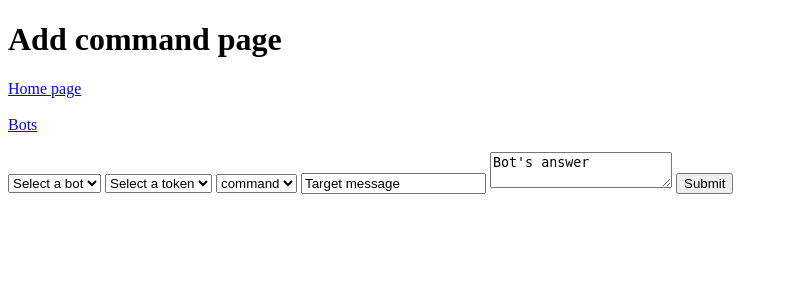
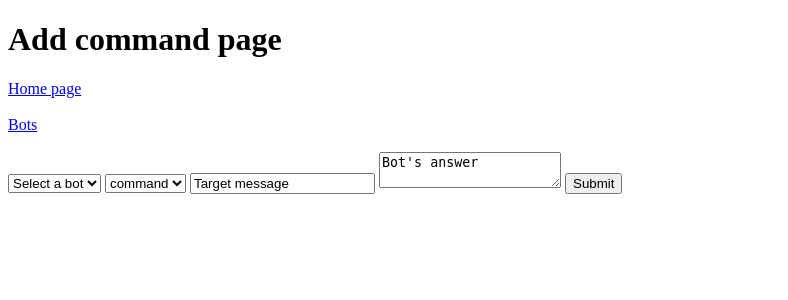
Before and after one commit to IHateModernity/bot-constructor, a Django app: page /bots/bot-add-command/ in a window 1280 px wide. Shown: the top 300 px of the page, without its empty margins (0-788 px from the left). Run offline with Django 4.2, Linux system fonts and the light colour scheme; a user stored in the database is signed in; data comes from the database, SQL or seed files in the repository; both versions use the stored data as it was after the commit.

Commit message:
Убрать лишнее поле токена в добавлении команд

```diff
--- a/bot_constructor/constructor/forms.py
+++ b/bot_constructor/constructor/forms.py
@@ -10,4 +10,4 @@ class CreateNewBotForm(ModelForm):
 class CommandCreateForm(ModelForm):
     class Meta:
         model = Command
-        fields = ['bot_name', 'bot_token', 'type', 'message', 'answer', ]
+        fields = ['bot_name', 'type', 'message', 'answer', ]
--- a/bot_constructor/constructor/models.py
+++ b/bot_constructor/constructor/models.py
@@ -6,7 +6,7 @@ User = settings.AUTH_USER_MODEL
 class Bot(models.Model):
     user = models.ForeignKey(User, on_delete=models.CASCADE, null=True, blank=True)
     bot_username = models.CharField("Bot's username", max_length=30)
-    bot_token = models.CharField("Bot's token", max_length=50)
+    bot_token = models.CharField("Bot's token", max_length=50, null=False)
     has_script = models.BooleanField('Has script?', default=False)
     script_path = models.CharField('Path', default='', max_length=70)
 
@@ -16,7 +16,7 @@ class Bot(models.Model):
 
 class Command(models.Model):
     bot_name = models.CharField('Name', max_length=30) # Будет вылазить выбор всех ботов пользователя
-    bot_token = models.CharField('Token', default=None, max_length=30)
+    bot_token = models.CharField('Token', null=True, blank=True, max_length=30)
     type = models.CharField('Type', default='command', max_length=10) # Тип команды бота
     message = models.CharField('', default='Target message', max_length=10) # Команда которая будет писаться через слеш
     answer = models.TextField('Answer', max_length=255) # Ответ на эту команду
--- a/bot_constructor/constructor/templates/constructor/bot-add-command.html
+++ b/bot_constructor/constructor/templates/constructor/bot-add-command.html
@@ -24,15 +24,6 @@
             {% endfor %}
         </select>
 
-        <select type="text" name="bot_token" id="id_bot_token">
-            {% for bot in bots %}
-                <option>{{ bot.bot_token }}</option>
-            {% empty %}
-                <option>Select a token</option>
-            {% endfor %}
-        </select>
-
-
         <select type="text" name="type" id="id_type" >
             <option>command</option>
             <option>message</option>
--- a/bot_constructor/constructor/views.py
+++ b/bot_constructor/constructor/views.py
@@ -148,8 +148,8 @@ class CommandDeleteView(LoginRequiredMixin, DeleteView):
     context_object_name = 'command'
 
     def get_success_url(self):
-        agent_id = self.object.bot_name
-        return reverse_lazy('bot-edit-page', kwargs={'pk': agent_id})
+        command_id = self.object.bot_name
+        return reverse_lazy('bot-edit-page', kwargs={'pk': command_id})
 
 
 class BotAddCommand(LoginRequiredMixin, View):
@@ -179,6 +179,8 @@ class BotAddCommand(LoginRequiredMixin, View):
         if form.is_valid():
             commit = form.save(commit=False)
             commit.user = request.user
+            bot = Bot.objects.get(bot_username=commit.bot_name)
+            commit.bot_token = bot.bot_token
             commit.save()
 
             return redirect('bots')
```
Also changed, not shown: bot_constructor/db.sqlite3.
